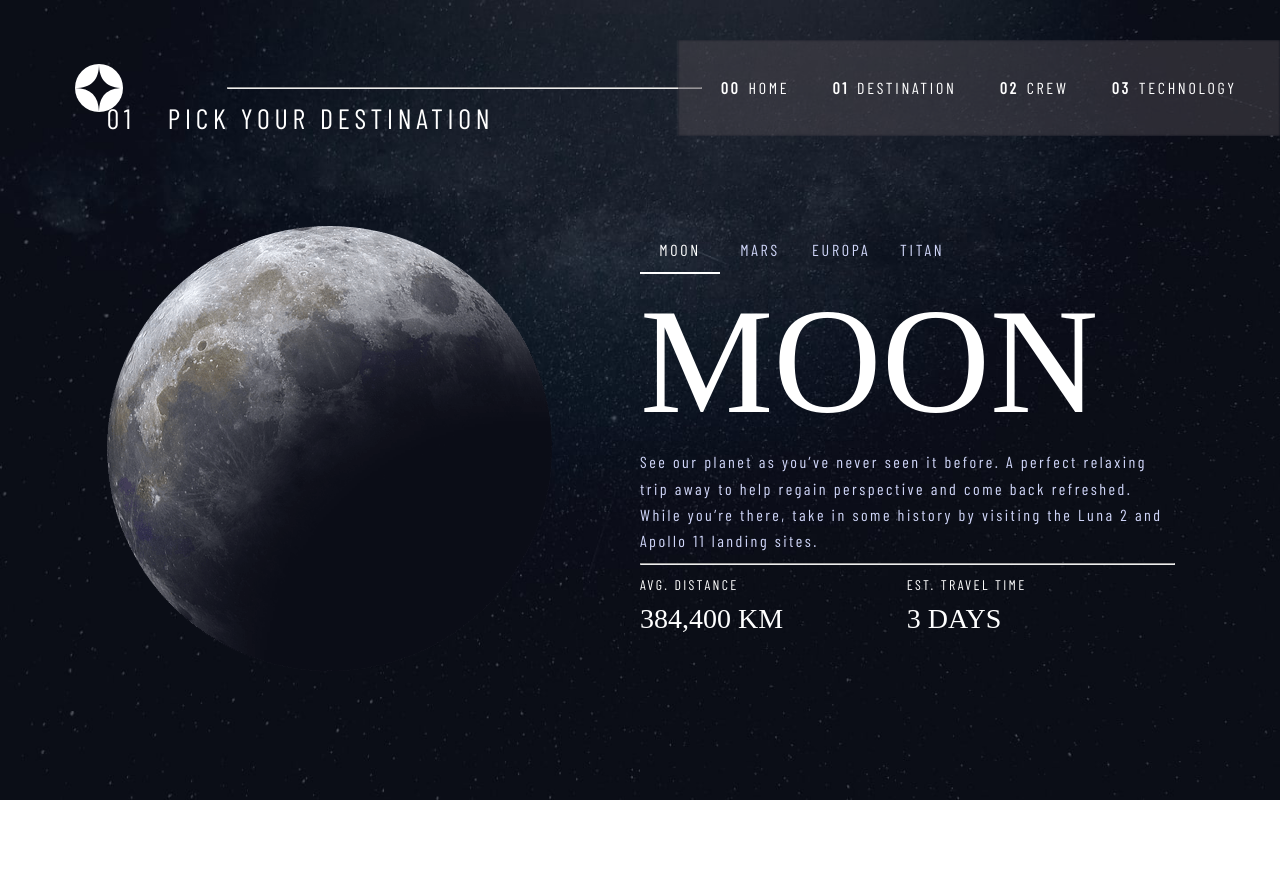
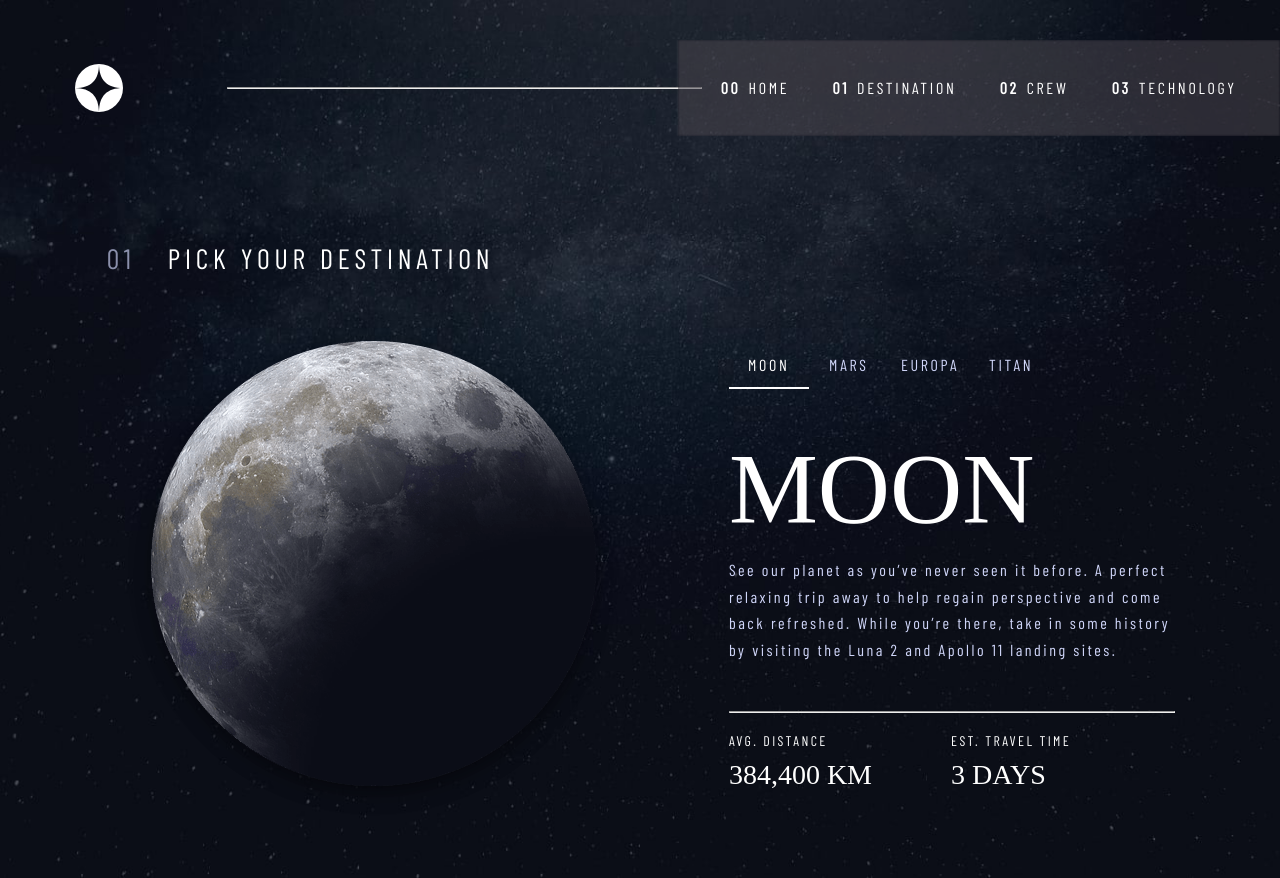
Before and after one commit to AgomohC/femto-space-tourism, a React (Create React App) app: page /destination in a window 1280 px wide. Before the commit the page ends 800 px from the top, so only its background shows below. Built offline with nearby package versions, Linux system fonts and the light colour scheme; a web font is replaced by a local one.

Commit message:
finished desktop destination

```diff
--- a/src/Components/DestinationBody.jsx
+++ b/src/Components/DestinationBody.jsx
@@ -12,22 +12,50 @@ import {
 import moonImg from "../assets/destination/image-moon.png";
 import marsImg from "../assets/destination/image-mars.png";
 import europaImg from "../assets/destination/image-europa.png";
-import titanImg from "../assets/destination/image-europa.png";
+import titanImg from "../assets/destination/image-titan.png";
 const imgArray = [moonImg, marsImg, europaImg, titanImg];
 const useStyles = makeStyles((theme) => ({
+   introContainer: {
+      marginLeft: "auto",
+      marginRight: "auto",
+      marginBottom: theme.spacing(8),
+   },
+   contentContainer: {
+      marginLeft: "auto",
+      marginRight: "auto",
+      justifyContent: "space-between",
+   },
    whiteText: {
+      color: theme.palette.text.primary,
+   },
+   bigText: {
+      marginTop: theme.spacing(5),
+      marginBottom: theme.spacing(1),
       color: theme.palette.text.primary,
    },
    bodyText: {
       color: theme.palette.text.secondary,
    },
    numText: {
+      color: alpha(theme.palette.text.secondary, 0.65),
       display: "inline-block",
       marginRight: theme.spacing(4),
    },
    imgContainer: {
-      width: "445px",
-      height: "445px",
+      width: "170px",
+      height: "170px",
+      marginLeft: "auto",
+      marginRight: "auto",
+      boxShadow: theme.shadows[12],
+      borderRadius: "50%",
+      [theme.breakpoints.up("sm")]: {
+         width: "300px",
+         height: "300px",
+      },
+      [theme.breakpoints.up("lg")]: {
+         width: "445px",
+         height: "445px",
+      },
    },
    img: {
       width: "100%",
@@ -36,6 +64,8 @@ const useStyles = makeStyles((theme) => ({
    line: {
       width: "100%",
       color: alpha("#fff", 0.25),
+      marginTop: theme.spacing(6),
+      marginBottom: theme.spacing(2),
    },
 }));
 
@@ -64,7 +94,7 @@ const DestinationBody = () => {
    };
    return (
       <>
-         <Grid item xs={12}>
+         <Grid item xs={12} className={classes.introContainer}>
             <Typography
                variant="h5"
                component="h4"
@@ -75,18 +105,17 @@ const DestinationBody = () => {
                PICK YOUR DESTINATION
             </Typography>
          </Grid>
-         <Grid item container xs={12}>
+         <Grid item container xs={12} className={classes.contentContainer}>
             <Grid item xs={10} lg={6}>
                <div className={classes.imgContainer}>
                   <img
                      className={classes.img}
-                     // src={currentInfo.images.png}
                      alt={currentInfo.name}
                      src={img}
                   />
                </div>
             </Grid>
-            <Grid item xs={10} lg={6}>
+            <Grid item xs={10} lg={5}>
                <Tabs
                   value={currentTab}
                   onChange={handleChange}
@@ -96,7 +125,7 @@ const DestinationBody = () => {
                      <TabEdit key={tabName} label={tabName} />
                   ))}
                </Tabs>
-               <Typography variant="h1" className={classes.whiteText}>
+               <Typography variant="h2" className={classes.bigText}>
                   {currentInfo.name.toUpperCase()}
                </Typography>
                <Typography
--- a/src/Pages/Destination.jsx
+++ b/src/Pages/Destination.jsx
@@ -25,16 +25,16 @@ const useStyles = makeStyles((theme) => ({
       top: 0,
       left: 0,
       zIndex: 1,
-      paddingBottom: theme.spacing(5),
+      paddingBottom: theme.spacing(10),
    },
    container: {
       marginLeft: "auto",
       marginRight: "auto",
       marginTop: "100px",
 
-      // [theme.breakpoints.up("sm")]: {
-      //    marginTop: "200px",
-      // },
+      [theme.breakpoints.up("sm")]: {
+         marginTop: "240px",
+      },
    },
 }));
 
--- a/src/data.json
+++ b/src/data.json
@@ -2,40 +2,24 @@
    "destinations": [
       {
          "name": "Moon",
-         "images": {
-            "png": "../assets/destination/image-moon.png",
-            "webp": "../assets/destination/image-moon.webp"
-         },
          "description": "See our planet as you’ve never seen it before. A perfect relaxing trip away to help regain perspective and come back refreshed. While you’re there, take in some history by visiting the Luna 2 and Apollo 11 landing sites.",
          "distance": "384,400 km",
          "travel": "3 days"
       },
       {
          "name": "Mars",
-         "images": {
-            "png": "../assets/destination/image-mars.png",
-            "webp": "../assets/destination/image-mars.webp"
-         },
          "description": "Don’t forget to pack your hiking boots. You’ll need them to tackle Olympus Mons, the tallest planetary mountain in our solar system. It’s two and a half times the size of Everest!",
          "distance": "225 mil. km",
          "travel": "9 months"
       },
       {
          "name": "Europa",
-         "images": {
-            "png": "../assets/destination/image-europa.png",
-            "webp": "../assets/destination/image-europa.webp"
-         },
          "description": "The smallest of the four Galilean moons orbiting Jupiter, Europa is a winter lover’s dream. With an icy surface, it’s perfect for a bit of ice skating, curling, hockey, or simple relaxation in your snug wintery cabin.",
          "distance": "628 mil. km",
          "travel": "3 years"
       },
       {
          "name": "Titan",
-         "images": {
-            "png": "../assets/destination/image-titan.png",
-            "webp": "../assets/destination/image-titan.webp"
-         },
          "description": "The only moon known to have a dense atmosphere other than Earth, Titan is a home away from home (just a few hundred degrees colder!). As a bonus, you get striking views of the Rings of Saturn.",
          "distance": "1.6 bil. km",
          "travel": "7 years"
```
